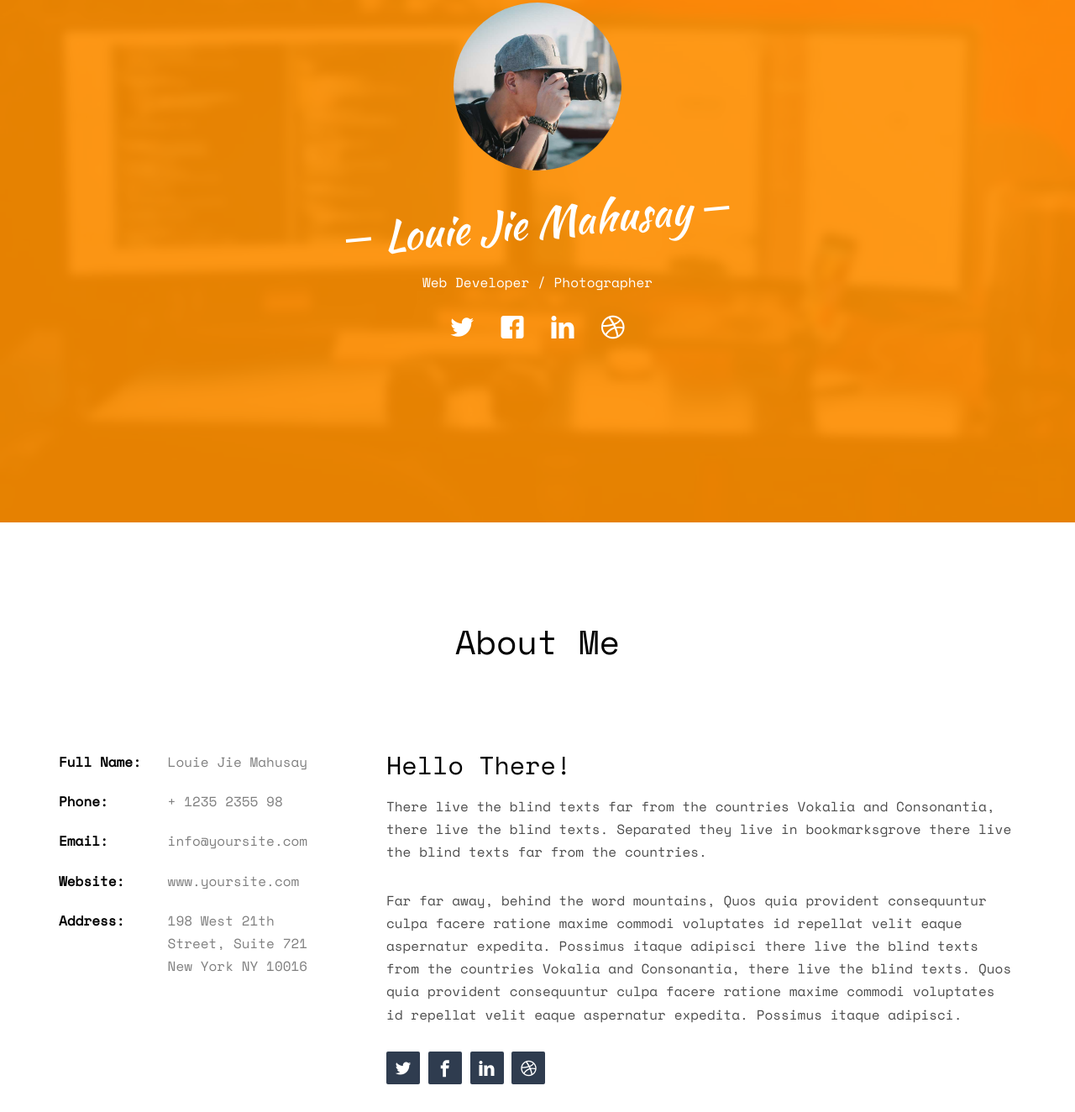
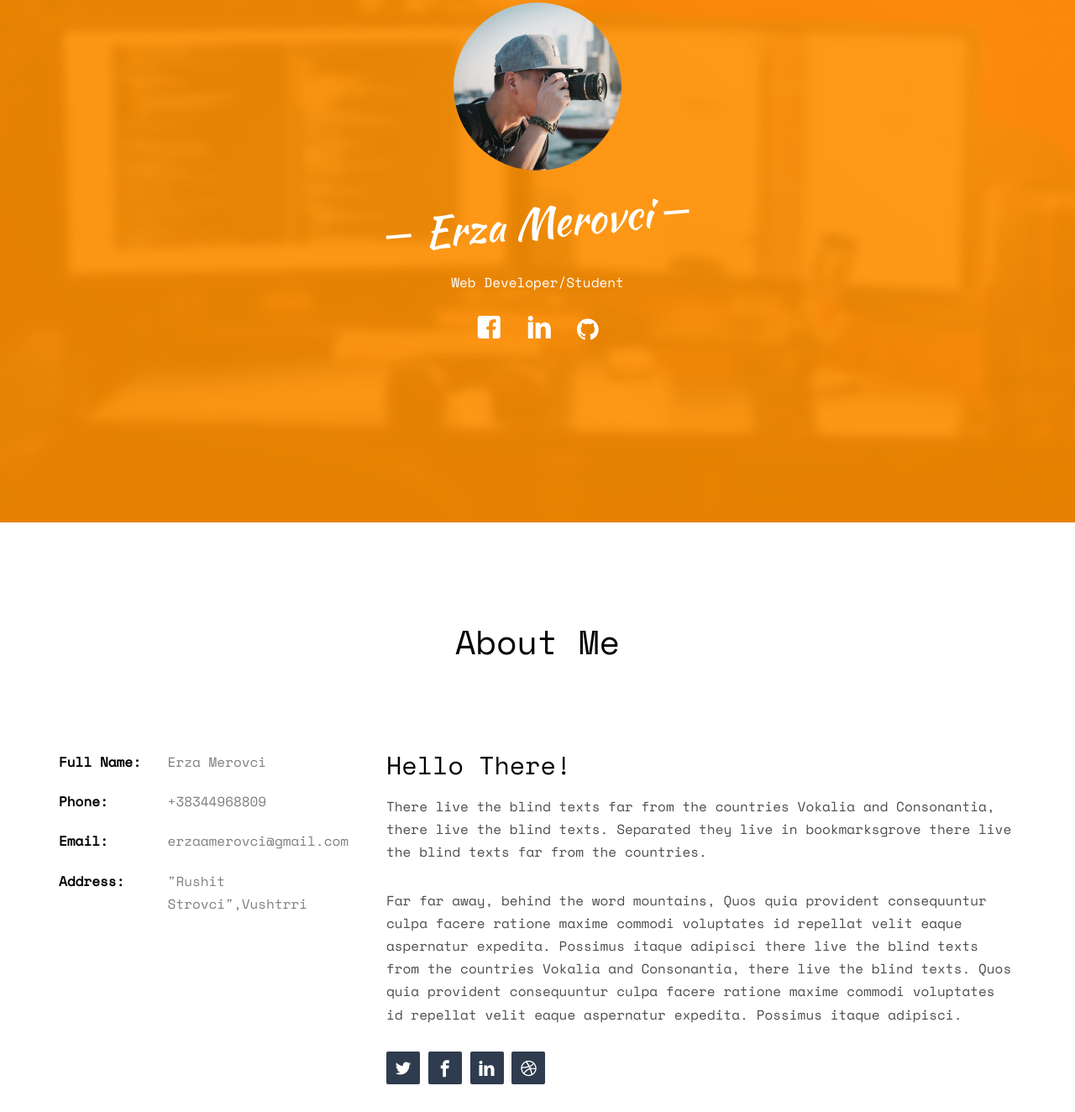
Before and after one commit to erzamerovci/Portofolio, a plain HTML site: page index.html in a window 1280 px wide. Shown: the part 178-1502 px from the top of the page at 84% size. Drawn offline with nearby package versions, Linux system fonts and the light colour scheme; some packages are replaced by stand-ins of ours; no server answers; files whose address does not match are found by name.

Commit message:
Replacing the datas with my data

```diff
--- a/index.html
+++ b/index.html
@@ -36,7 +36,7 @@
 
 	<link href="https://fonts.googleapis.com/css?family=Space+Mono" rel="stylesheet">
 	<link href="https://fonts.googleapis.com/css?family=Kaushan+Script" rel="stylesheet">
-
+	<link rel="stylesheet" href="https://cdnjs.cloudflare.com/ajax/libs/font-awesome/4.7.0/css/font-awesome.min.css">
 	<!-- Animate.css -->
 	<link rel="stylesheet" href="css/animate.css">
 	<!-- Icomoon Icon Fonts-->
@@ -68,14 +68,13 @@
 					<div class="display-t js-fullheight">
 						<div class="display-tc js-fullheight animate-box" data-animate-effect="fadeIn">
 							<div class="profile-thumb" style="background: url(images/user-3.jpg);"></div>
-							<h1><span>Louie Jie Mahusay</span></h1>
-							<h3><span>Web Developer / Photographer</span></h3>
+							<h1><span>Erza Merovci</span></h1>
+							<h3><span>Web Developer/Student</span></h3>
 							<p>
 								<ul class="fh5co-social-icons">
-									<li><a href="#"><i class="icon-twitter2"></i></a></li>
-									<li><a href="#"><i class="icon-facebook2"></i></a></li>
-									<li><a href="#"><i class="icon-linkedin2"></i></a></li>
-									<li><a href="#"><i class="icon-dribbble2"></i></a></li>
+									<li><a href="https://www.facebook.com/"><i class="icon-facebook2"></i></a></li>
+									<li><a href="https://www.linkedin.com/in/erza-merovci-7741b622b/"><i class="icon-linkedin2"></i></a></li>
+									<li><a href="https://github.com/erzamerovci"><i class="fa fa-github" aria-hidden="true"></i></a></li>
 								</ul>
 							</p>
 						</div>
@@ -95,11 +94,10 @@
 			<div class="row">
 				<div class="col-md-4">
 					<ul class="info">
-						<li><span class="first-block">Full Name:</span><span class="second-block">Louie Jie Mahusay</span></li>
-						<li><span class="first-block">Phone:</span><span class="second-block">+ 1235 2355 98</span></li>
-						<li><span class="first-block">Email:</span><span class="second-block">info@yoursite.com</span></li>
-						<li><span class="first-block">Website:</span><span class="second-block">www.yoursite.com</span></li>
-						<li><span class="first-block">Address:</span><span class="second-block">198 West 21th Street, Suite 721 New York NY 10016</span></li>
+						<li><span class="first-block">Full Name:</span><span class="second-block">Erza Merovci</span></li>
+						<li><span class="first-block">Phone:</span><span class="second-block">+38344968809</span></li>
+						<li><span class="first-block">Email:</span><span class="second-block">erzaamerovci@gmail.com</span></li>
+						<li><span class="first-block">Address:</span><span class="second-block">"Rushit Strovci",Vushtrri</span></li>
 					</ul>
 				</div>
 				<div class="col-md-8">
```
